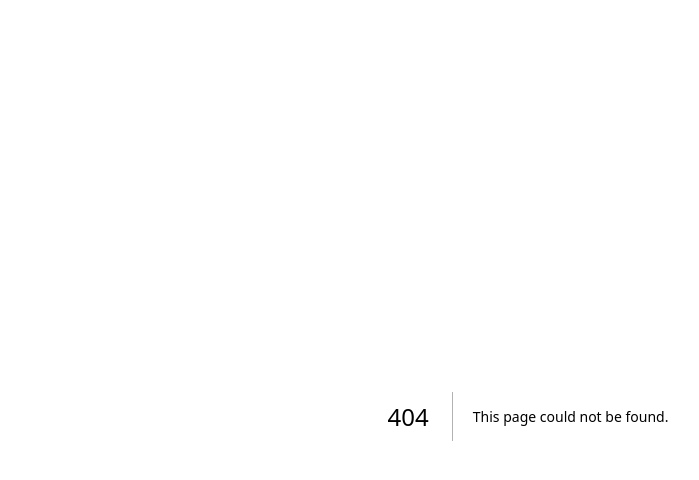
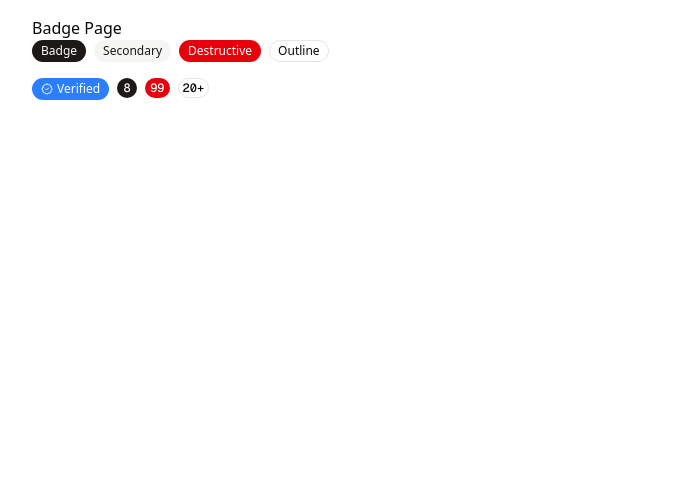
Before and after one commit to lur913/nextjs-base, a Next.js app: page /badge in a window 1280 px wide. Before the commit this address had no page. Shown: the top 480 px of the page, without its empty margins (112-811 px from the left). Built offline with nearby package versions, Linux system fonts and the light colour scheme.

Commit message:
practise the com of badge

```diff
--- /dev/null
+++ b/src/app/badge/page.tsx
@@ -0,0 +1,41 @@
+import { BadgeCheckIcon } from "lucide-react";
+import { Badge } from "@/components/ui/badge";
+
+export default function Page() {
+  return (
+    <div>
+      <h1>Badge Page</h1>
+      <div className="flex w-full flex-wrap gap-2">
+        <Badge>Badge</Badge>
+        <Badge variant="secondary">Secondary</Badge>
+        <Badge variant="destructive">Destructive</Badge>
+        <Badge variant="outline">Outline</Badge>
+      </div>
+
+      <div className="flex w-full flex-wrap gap-2 py-4">
+        <Badge
+          variant="secondary"
+          className="bg-blue-500 text-white dark:bg-blue-600"
+        >
+          <BadgeCheckIcon />
+          Verified
+        </Badge>
+        <Badge className="h-5 min-w-5 rounded-full px-1 font-mono tabular-nums">
+          8
+        </Badge>
+        <Badge
+          className="h-5 min-w-5 rounded-full px-1 font-mono tabular-nums"
+          variant="destructive"
+        >
+          99
+        </Badge>
+        <Badge
+          className="h-5 min-w-5 rounded-full px-1 font-mono tabular-nums"
+          variant="outline"
+        >
+          20+
+        </Badge>
+      </div>
+    </div>
+  );
+}
--- /dev/null
+++ b/src/components/ui/badge.tsx
@@ -0,0 +1,46 @@
+import * as React from "react"
+import { Slot } from "@radix-ui/react-slot"
+import { cva, type VariantProps } from "class-variance-authority"
+
+import { cn } from "@/lib/utils"
+
+const badgeVariants = cva(
+  "inline-flex items-center justify-center rounded-full border px-2 py-0.5 text-xs font-medium w-fit whitespace-nowrap shrink-0 [&>svg]:size-3 gap-1 [&>svg]:pointer-events-none focus-visible:border-ring focus-visible:ring-ring/50 focus-visible:ring-[3px] aria-invalid:ring-destructive/20 dark:aria-invalid:ring-destructive/40 aria-invalid:border-destructive transition-[color,box-shadow] overflow-hidden",
+  {
+    variants: {
+      variant: {
+        default:
+          "border-transparent bg-primary text-primary-foreground [a&]:hover:bg-primary/90",
+        secondary:
+          "border-transparent bg-secondary text-secondary-foreground [a&]:hover:bg-secondary/90",
+        destructive:
+          "border-transparent bg-destructive text-white [a&]:hover:bg-destructive/90 focus-visible:ring-destructive/20 dark:focus-visible:ring-destructive/40 dark:bg-destructive/60",
+        outline:
+          "text-foreground [a&]:hover:bg-accent [a&]:hover:text-accent-foreground",
+      },
+    },
+    defaultVariants: {
+      variant: "default",
+    },
+  }
+)
+
+function Badge({
+  className,
+  variant,
+  asChild = false,
+  ...props
+}: React.ComponentProps<"span"> &
+  VariantProps<typeof badgeVariants> & { asChild?: boolean }) {
+  const Comp = asChild ? Slot : "span"
+
+  return (
+    <Comp
+      data-slot="badge"
+      className={cn(badgeVariants({ variant }), className)}
+      {...props}
+    />
+  )
+}
+
+export { Badge, badgeVariants }
```
